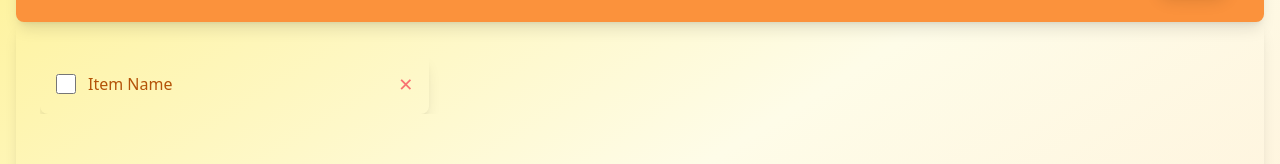
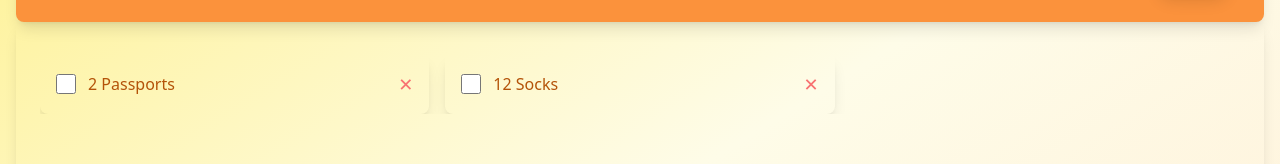
Before and after one commit to mfarhann10/Travel-List, a React (Vite) app: page / in a window 1280 px wide. Shown: the part 196-360 px from the top of the page. Built offline with nearby package versions, Linux system fonts and the light colour scheme.

Commit message:
seperate components item and packinglist

```diff
--- a/src/App.jsx
+++ b/src/App.jsx
@@ -3,7 +3,6 @@
 import PackingList from "./components/PackingList";
 import Stats from "./components/Stats";
 
-/* eslint-disable react/prop-types */
 function App() {
   return (
     <div className="min-h-screen grid grid-rows-[auto_auto_1fr_auto] bg-gradient-to-br from-yellow-200 via-yellow-50 to-orange-100">
--- /dev/null
+++ b/src/components/Items.jsx
@@ -0,0 +1,16 @@
+/* eslint-disable react/prop-types */
+function Item({ itemObj }) {
+  return (
+    <li className="flex items-center justify-between gap-3 bg-brown-800 p-4 rounded-lg shadow-lg">
+      <input type="checkbox" className="h-5 w-5 accent-orange-400" />
+      <span className="flex-1 text-amber-700">
+        {itemObj.quantity} {itemObj.description}
+      </span>
+      <button className="text-lg text-red-400 hover:text-red-600 transition-all">
+        ✕
+      </button>
+    </li>
+  );
+}
+
+export default Item;
--- a/src/components/PackingList.jsx
+++ b/src/components/PackingList.jsx
@@ -1,16 +1,13 @@
+import initialItems from "../data/initialItems";
+import Item from "./Items";
+
 function PackingList() {
   return (
     <div className="bg-brown-700 text-yellow-100 py-8 px-6 rounded-lg shadow-lg mx-4">
       <ul className="grid grid-cols-1 sm:grid-cols-2 md:grid-cols-3 gap-4 max-h-96 overflow-y-auto">
-        {/* Example list item */}
-        <li className="flex items-center justify-between gap-3 bg-brown-800 p-4 rounded-lg shadow-lg">
-          <input type="checkbox" className="h-5 w-5 accent-orange-400" />
-          <span className="flex-1 text-amber-700">Item Name</span>
-          <button className="text-lg text-red-400 hover:text-red-600 transition-all">
-            ✕
-          </button>
-        </li>
-        {/* Add more list items dynamically */}
+        {initialItems.map((item, index) => (
+          <Item key={index} id={item.id} itemObj={item} />
+        ))}
       </ul>
     </div>
   );
```
